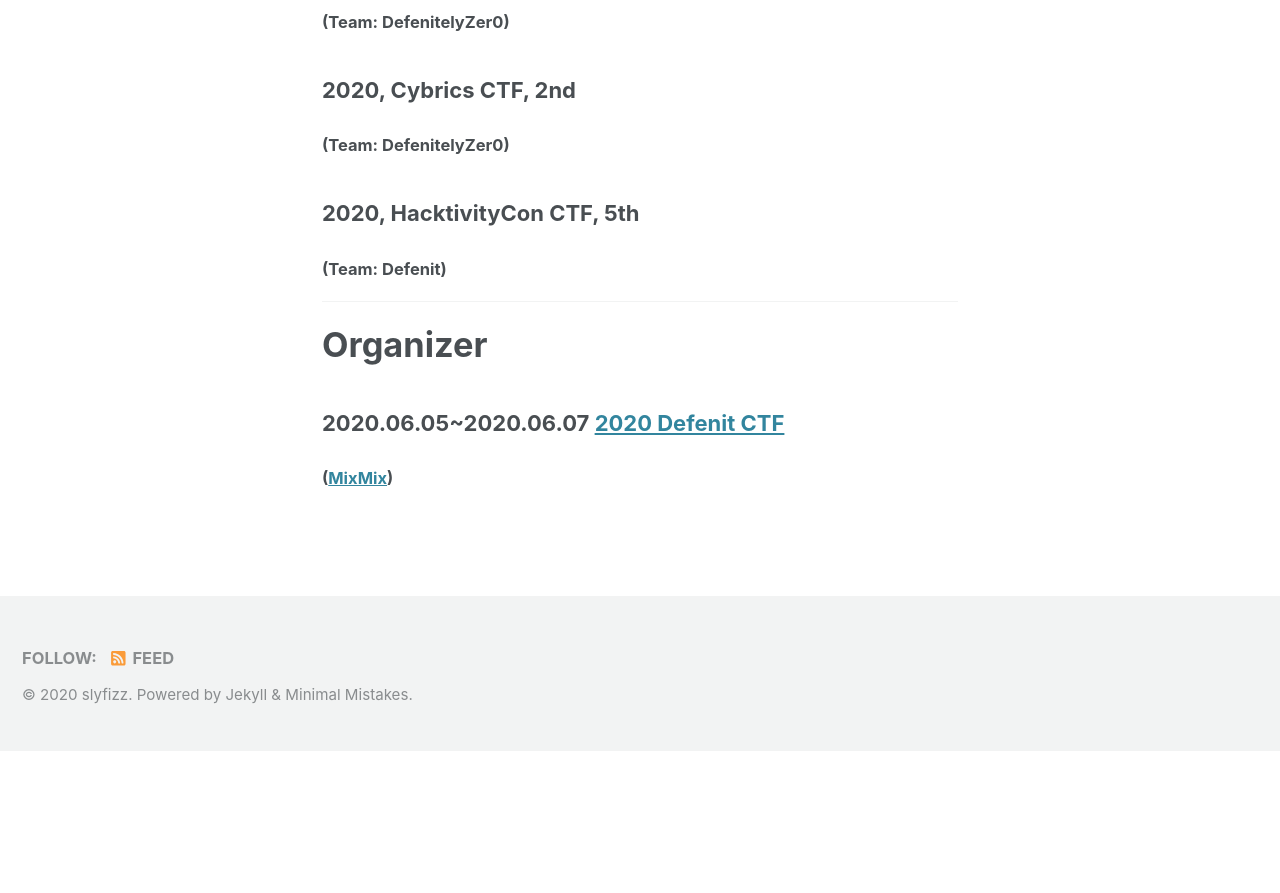
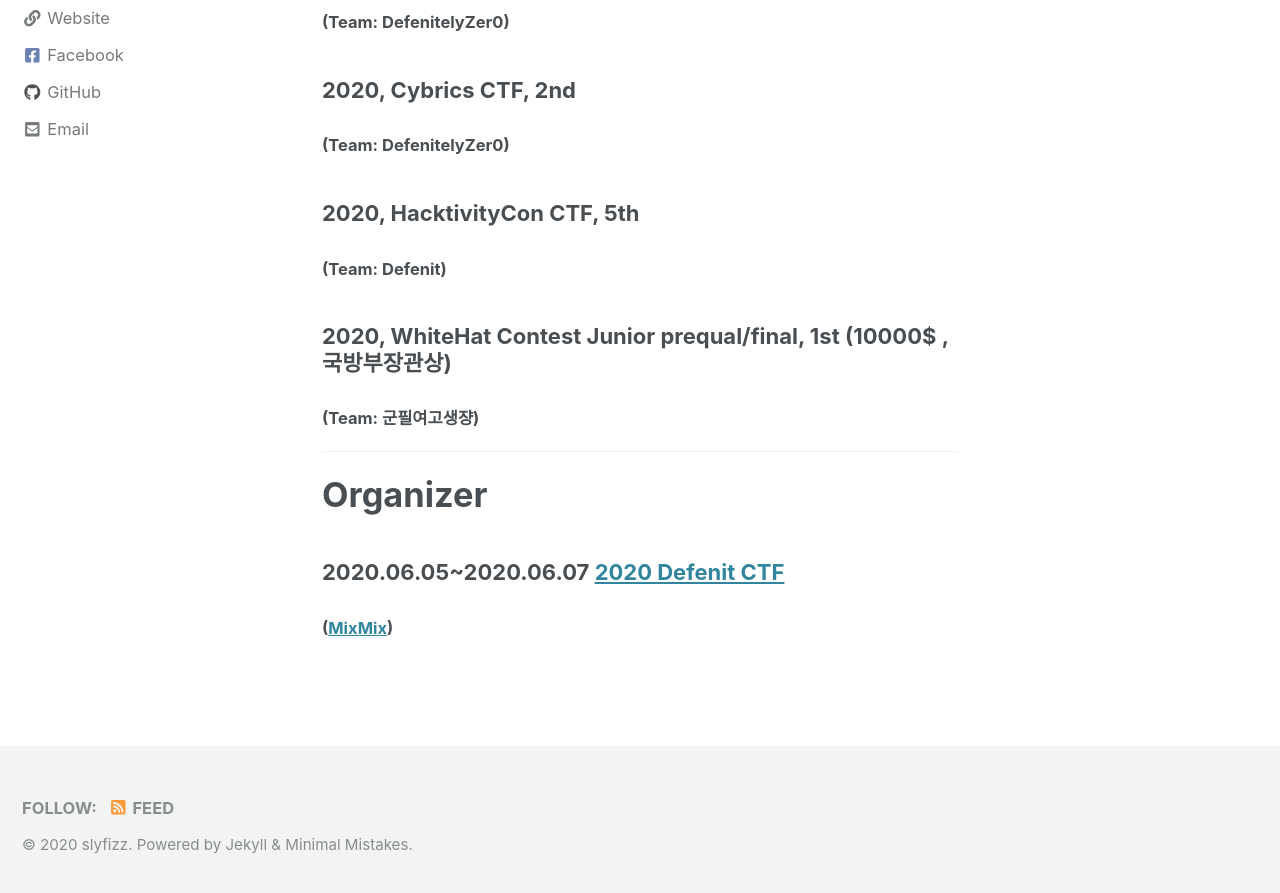
Before and after one commit to slyfizz3/slyfizz3.github.io, a Jekyll site: the page built from _pages/about.md, in a window 1280 px wide and 900 px high, scrolled down 2459 px. Shown: the top 893 px of the window. Built offline with Jekyll 4.4.1, drawn with Linux system fonts in a browser that asks for light colours; cached includes are drawn as plain includes; nearby versions of some CDN libraries; before the commit the page ends 3210 px from its top, so only the background shows below that.

Commit message:
Update about.md

```diff
--- a/_pages/about.md
+++ b/_pages/about.md
@@ -65,6 +65,8 @@ Nickname:slyfizz,rev4fun
 #### (Team: DefenitelyZer0)
 ### 2020, HacktivityCon CTF, 5th
 #### (Team: Defenit)
+### 2020, WhiteHat Contest Junior prequal/final, 1st (10000$ , 국방부장관상)
+#### (Team: 군필여고생쟝)
 ---
 # Organizer
 
```
